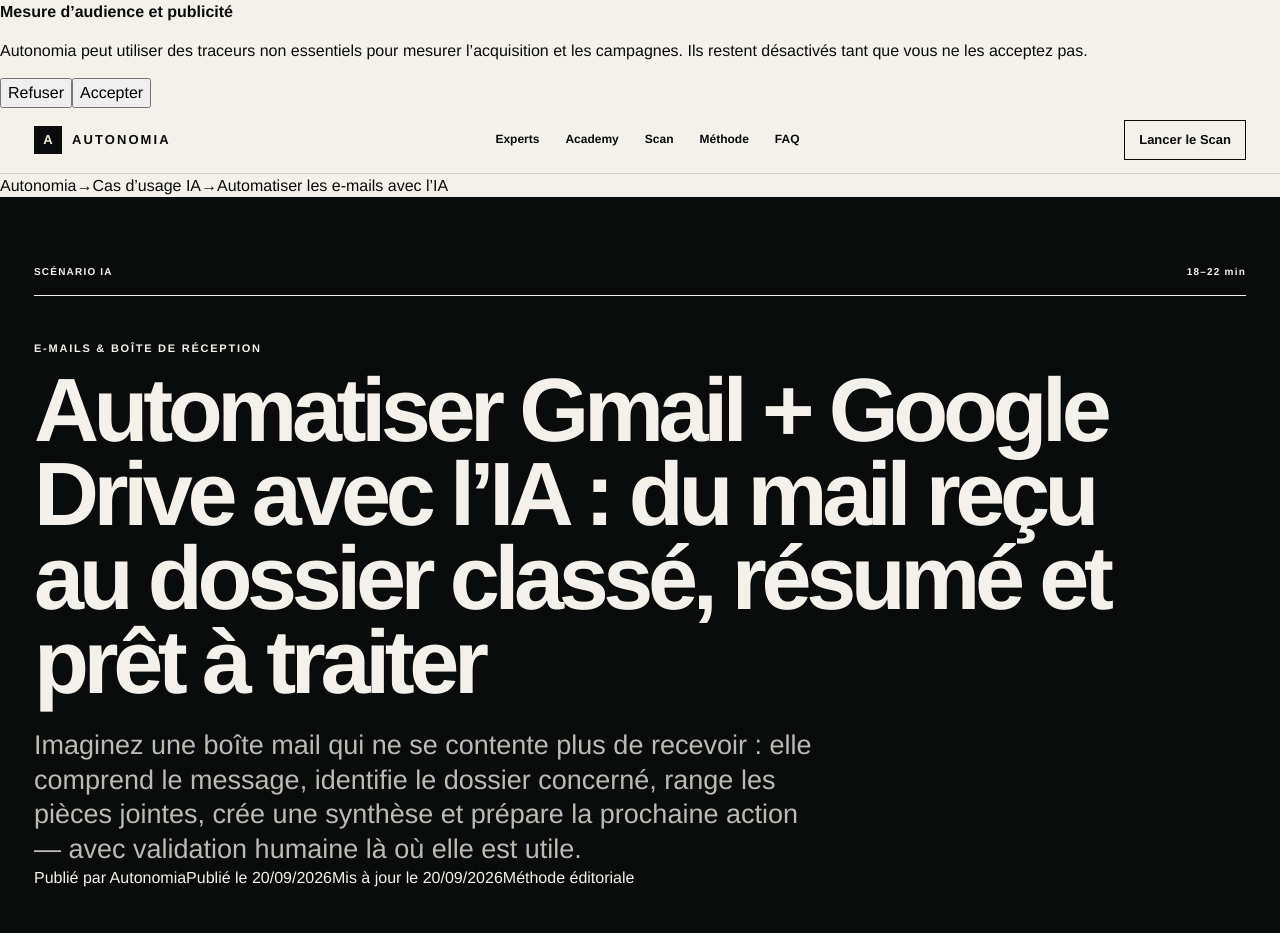
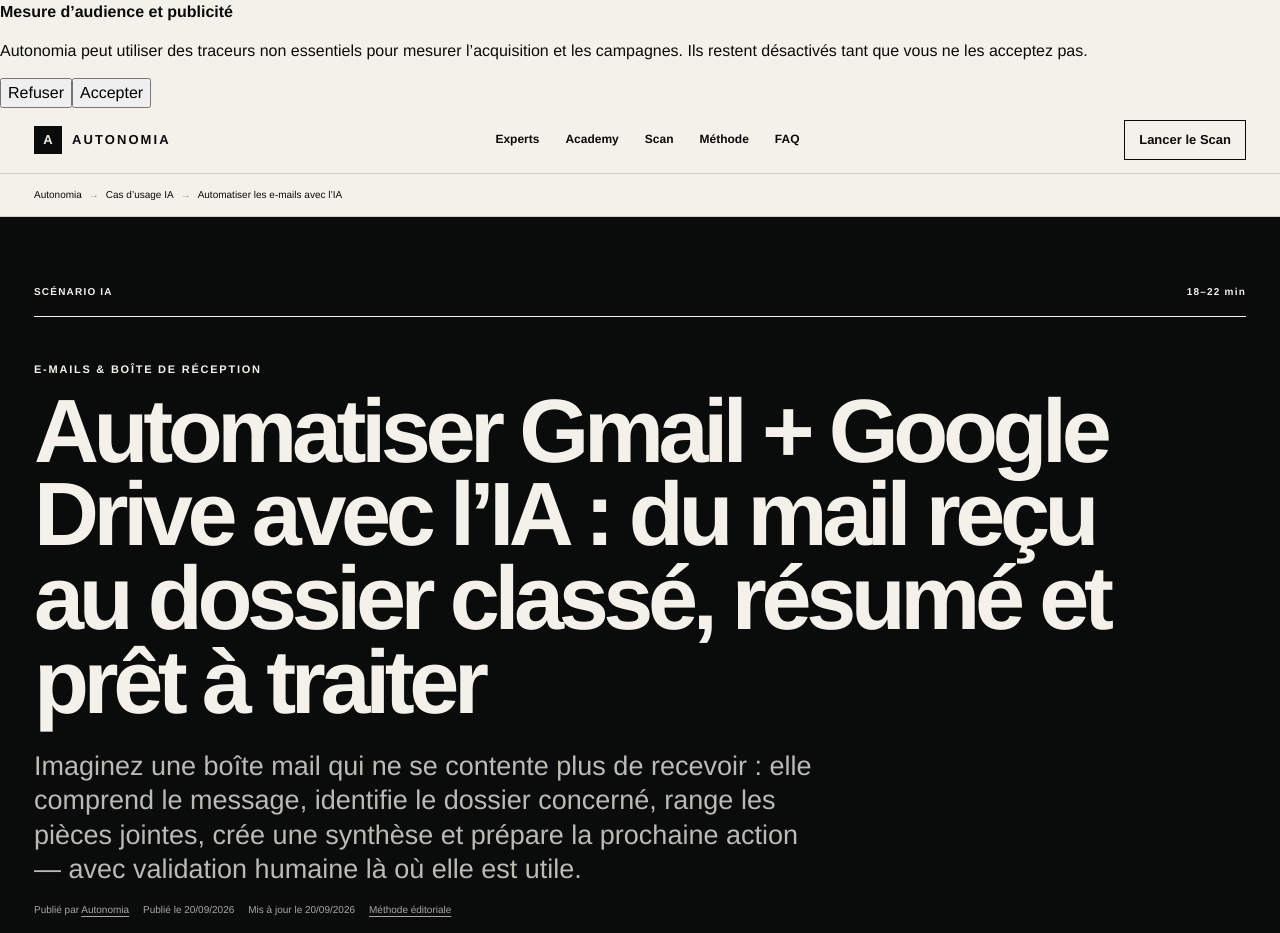
Before and after one commit to aristote-app/Autonomia-MCP, a Next.js app in the folder site/: page /cas-usage-ia/connecter-gmail-a-google-drive-pour-ranger-automatiquement-les-pieces-jointes in a window 1280 px wide. Shown: the top 933 px of the page. Built offline with nearby package versions, Linux system fonts and the light colour scheme; no server answers.

Commit message:
style(seo): add visible breadcrumb and editorial metadata styles

```diff
--- a/site/app/globals.css
+++ b/site/app/globals.css
@@ -3193,3 +3193,39 @@
   margin: 8px 0;
   line-height: 1.45;
 }
+
+
+.articleBreadcrumb {
+  display: flex;
+  flex-wrap: wrap;
+  gap: 7px;
+  align-items: center;
+  padding: 14px 18px;
+  border-bottom: 1px solid var(--line);
+  font-size: 10px;
+}
+
+.articleBreadcrumb span {
+  opacity: .4;
+}
+
+.articleEditorialMeta {
+  display: flex;
+  flex-wrap: wrap;
+  gap: 8px 14px;
+  margin-top: 16px;
+  font-size: 10px;
+  opacity: .68;
+}
+
+.articleEditorialMeta a {
+  text-decoration: underline;
+  text-underline-offset: 3px;
+}
+
+@media (min-width: 1180px) {
+  .articleBreadcrumb {
+    padding-left: max(34px, calc((100vw - var(--max)) / 2));
+    padding-right: max(34px, calc((100vw - var(--max)) / 2));
+  }
+}
```
